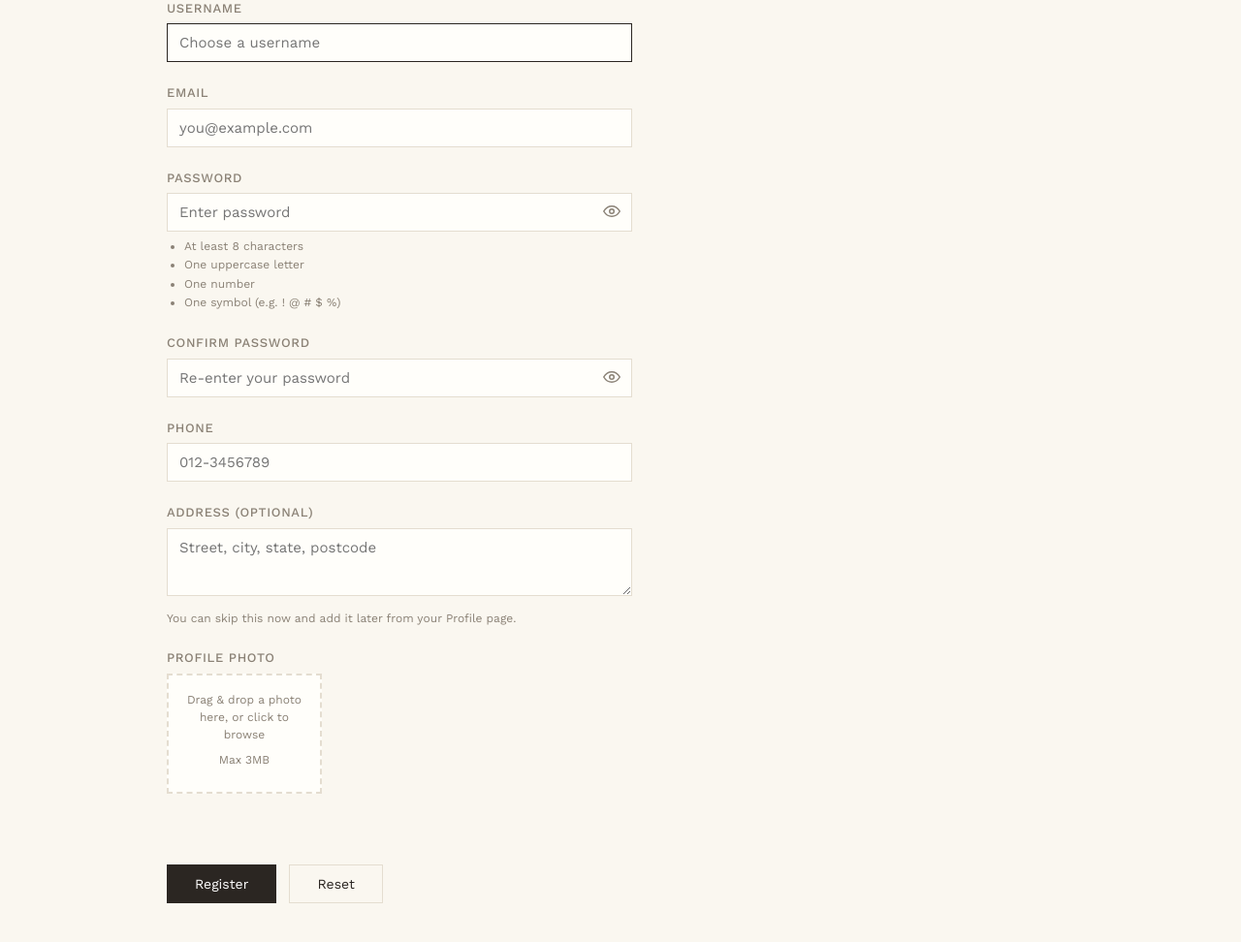
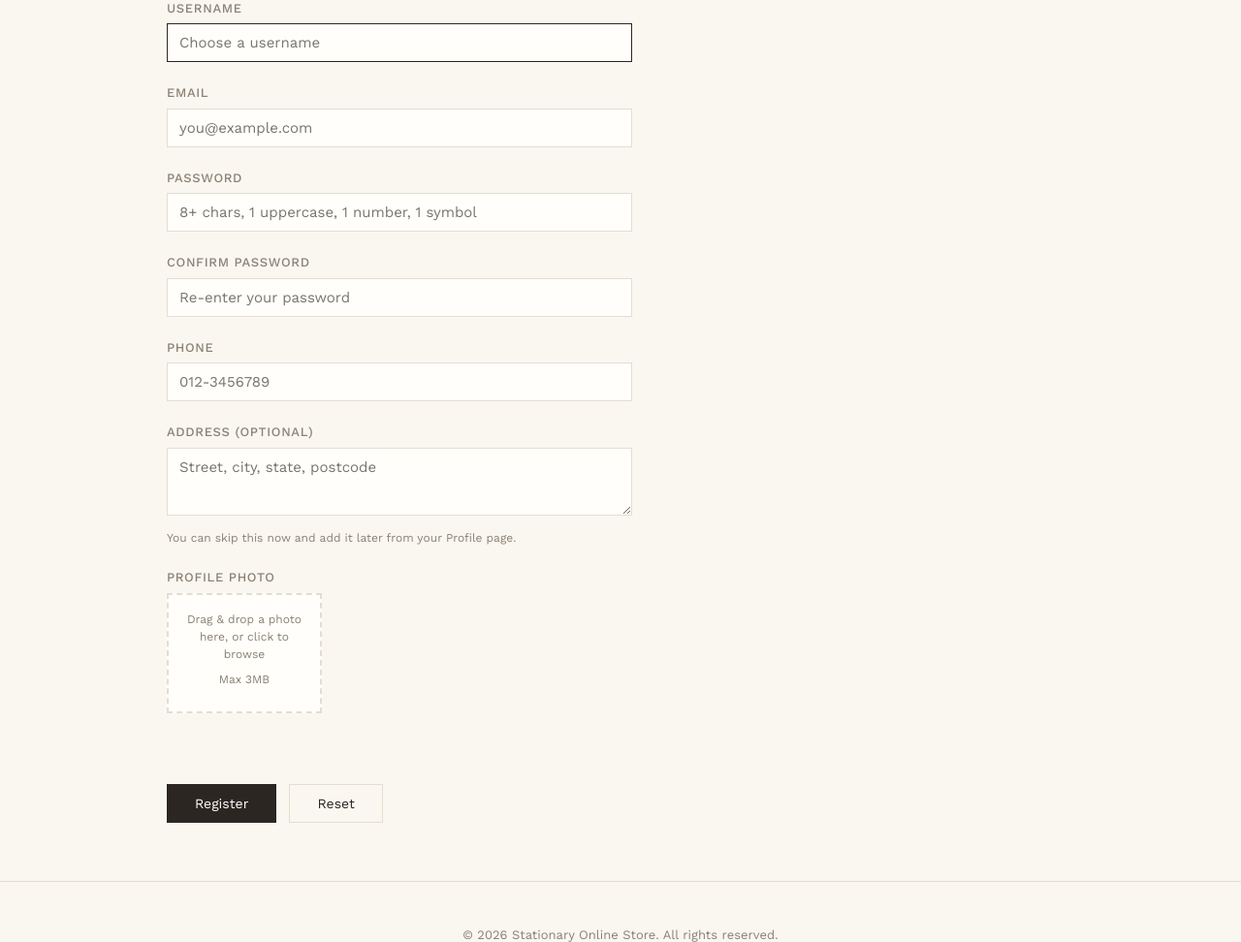
Before and after one commit to QX1106/WebBased, a PHP site: page /member/register.php in a window 1280 px wide. Shown: the part 170-1142 px from the top of the page at 97% size. Run offline with PHP 8.4, Linux system fonts and the light colour scheme; tables that the repository leaves empty or names only in its code hold one stand-in row (values such as "Sample post"); some libraries are stand-ins or nearby versions.

Commit message:
modified register.php

```diff
--- a/app/member/register.php
+++ b/app/member/register.php
@@ -70,34 +70,20 @@ if (is_post()) {
     }
 
     if (!$_err) {
-        // Photo is saved to disk now (harmless orphan file if never
-        // verified), but the account itself is NOT written to the
-        // database yet — only after the OTP is confirmed in
-        // verify-email.php. Until then everything lives in the session.
         $photo = $f ? save_photo($f, 'uploads/member', 200, 200) : null;
 
+        // OTP
         $otp = strval(random_int(100000, 999999));
 
-        $_SESSION['pending_registration'] = [
-            'username' => $username,
-            'email' => $email,
-            'password_hash' => password_hash($password, PASSWORD_DEFAULT),
-            'phone' => $phone,
-            'address' => $address,
-            'photo' => $photo,
-            'otp' => $otp,
-            'otp_expires' => time() + 15 * 60, // 15 minutes
-        ];
+        $stm = $pdo->prepare("INSERT INTO member (username, email, password, phone, address, photo, role, status, email_verified, email_otp, email_otp_expires, created_at)
+                               VALUES (?, ?, ?, ?, ?, ?, 'Member', 'Active', 0, ?, NOW() + INTERVAL 15 MINUTE, NOW())");
+        $stm->execute([$username, $email, password_hash($password, PASSWORD_DEFAULT), $phone, $address, $photo, $otp]);
 
-        $sent = send_email(
+        send_email(
             $email,
             'Verify your email - Stationary Online Store',
             "<p>Hi " . h($username) . ",</p><p>Your verification code is:</p><h2>$otp</h2><p>This code expires in 15 minutes.</p>"
         );
-
-        // Pass the send result across the redirect so verify-email.php
-        // only shows its dev-mode fallback when this actually failed.
-        temp('email_sent', $sent ? '1' : '0');
 
         redirect('/member/verify-email.php?email=' . urlencode($email));
     }
@@ -120,23 +106,11 @@ if (is_post()) {
 
     <label for="password">Password</label>
     <?= err('password') ?>
-    <div class="pw-field">
-        <?= html_password('password', "maxlength='100' placeholder='Enter password'") ?>
-        <button type="button" class="toggle-pw" data-target="password" tabindex="-1"></button>
-    </div>
-    <ul class="pw-requirements">
-        <li>At least 8 characters</li>
-        <li>One uppercase letter</li>
-        <li>One number</li>
-        <li>One symbol (e.g. ! @ # $ %)</li>
-    </ul>
+    <?= html_password('password', "maxlength='100' placeholder='8+ chars, 1 uppercase, 1 number, 1 symbol'") ?>
 
     <label for="confirm">Confirm Password</label>
     <?= err('confirm') ?>
-    <div class="pw-field">
-        <?= html_password('confirm', "maxlength='100' placeholder='Re-enter your password'") ?>
-        <button type="button" class="toggle-pw" data-target="confirm" tabindex="-1"></button>
-    </div>
+    <?= html_password('confirm', "maxlength='100' placeholder='Re-enter your password'") ?>
 
     <label for="phone">Phone</label>
     <?= err('phone') ?>
```
